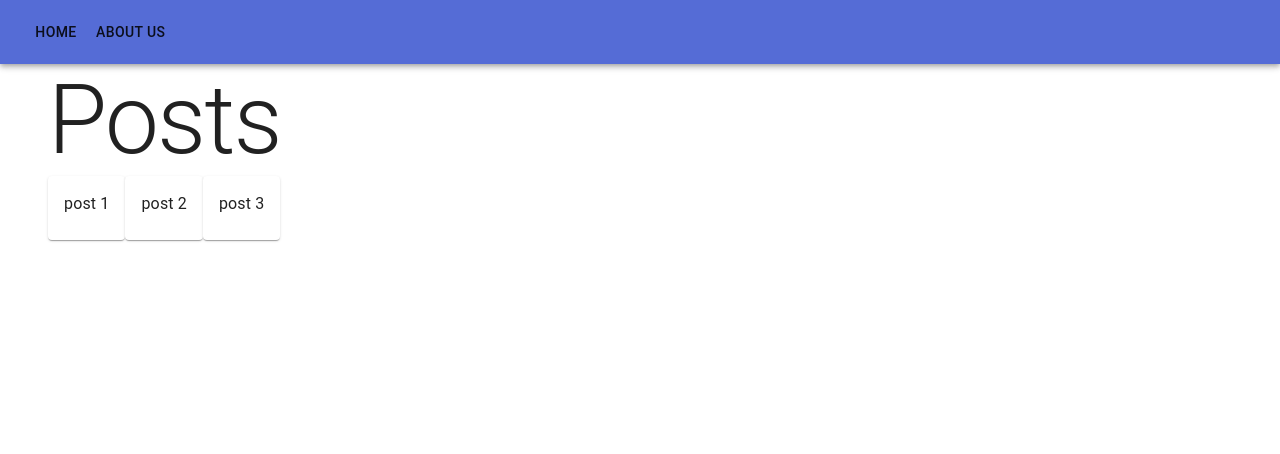
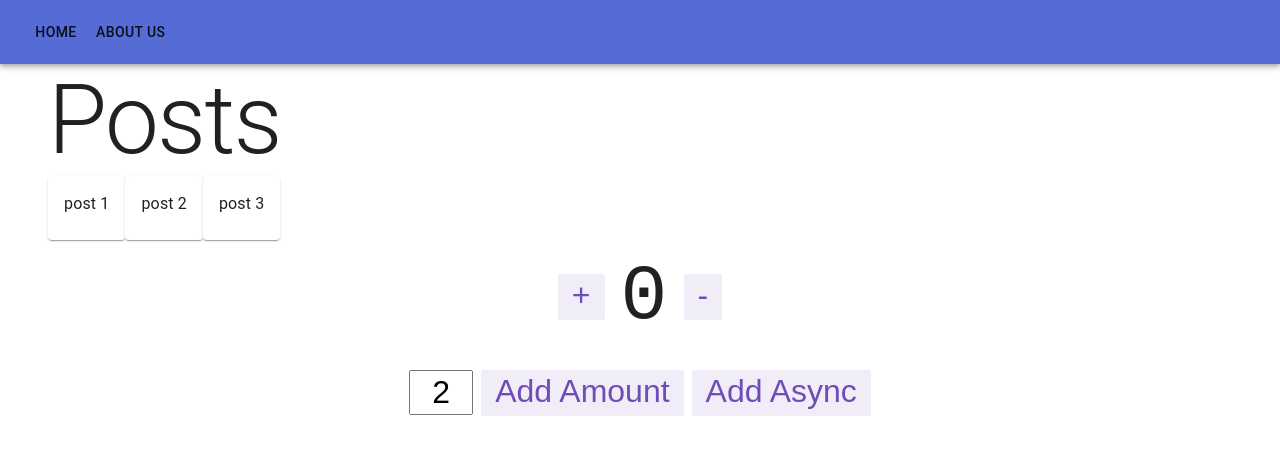
Before and after one commit to alemonas/react-ts-graphql, a React (Create React App) app: page / in a window 1280 px wide. Shown: the top 454 px of the page. Built offline with nearby package versions, Linux system fonts and the light colour scheme; no server answers.

Commit message:
add logger middleware and test redux

```diff
--- a/src/app/store.ts
+++ b/src/app/store.ts
@@ -1,10 +1,14 @@
-import { configureStore, ThunkAction, Action } from '@reduxjs/toolkit';
+import { configureStore, ThunkAction, Action, getDefaultMiddleware } from '@reduxjs/toolkit';
 import counterReducer from '../features/counter/counterSlice';
+import logger from 'redux-logger';
+
+const reduxMiddlewares = [...getDefaultMiddleware(), logger]
 
 export const store = configureStore({
   reducer: {
     counter: counterReducer,
   },
+  middleware: reduxMiddlewares,
 });
 
 export type RootState = ReturnType<typeof store.getState>;
--- a/src/routes/home/Home.tsx
+++ b/src/routes/home/Home.tsx
@@ -3,6 +3,7 @@ import Typography from '@material-ui/core/Typography';
 import React from 'react';
 
 import Posts from '../../containers/Posts/Posts';
+import { Counter } from '../../features/counter/Counter';
 
 function Home() {
   return (
@@ -11,6 +12,7 @@ function Home() {
         Posts
       </Typography>
       <Posts />
+      <Counter />
     </Container>
   )
 }
```
